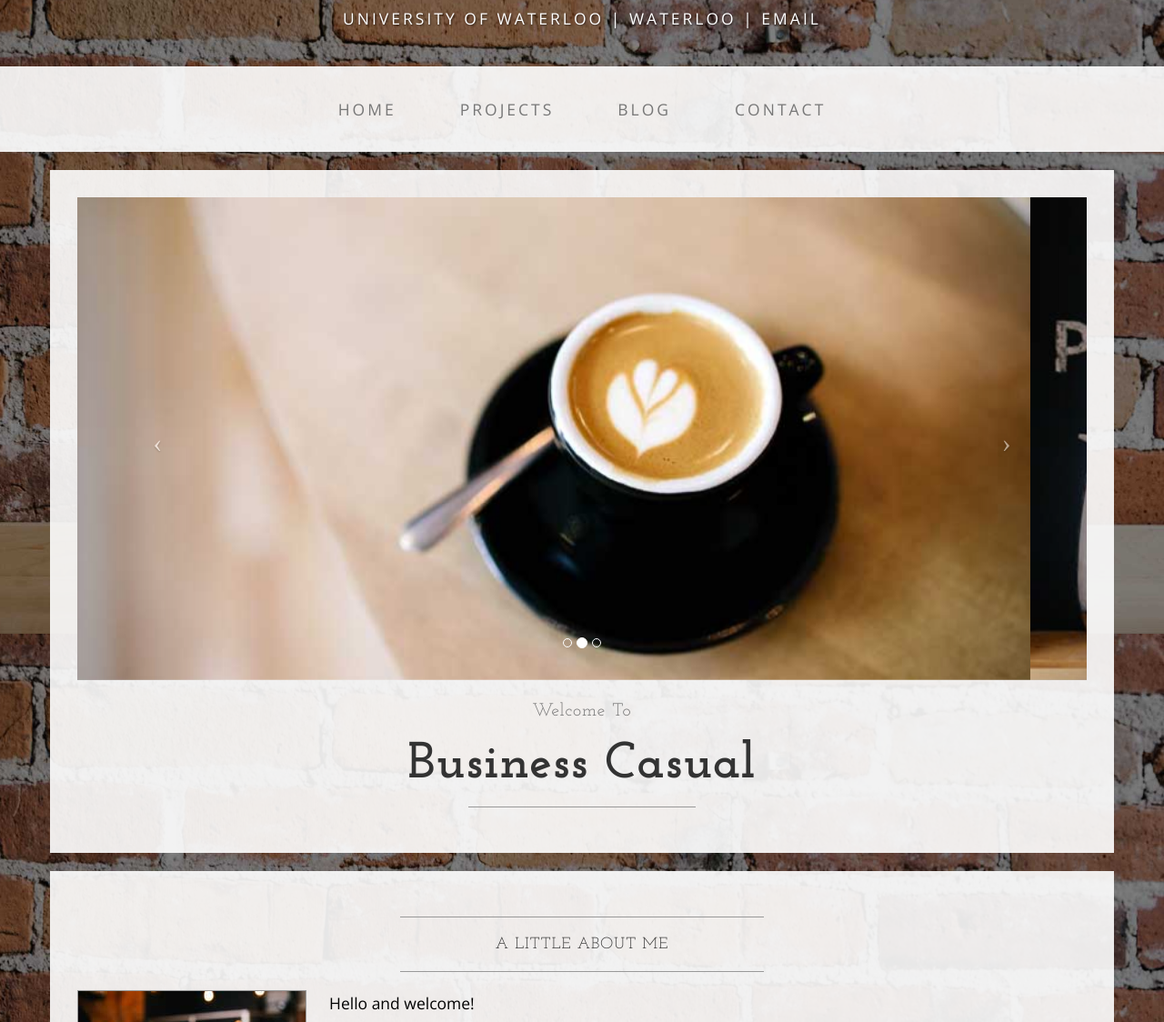
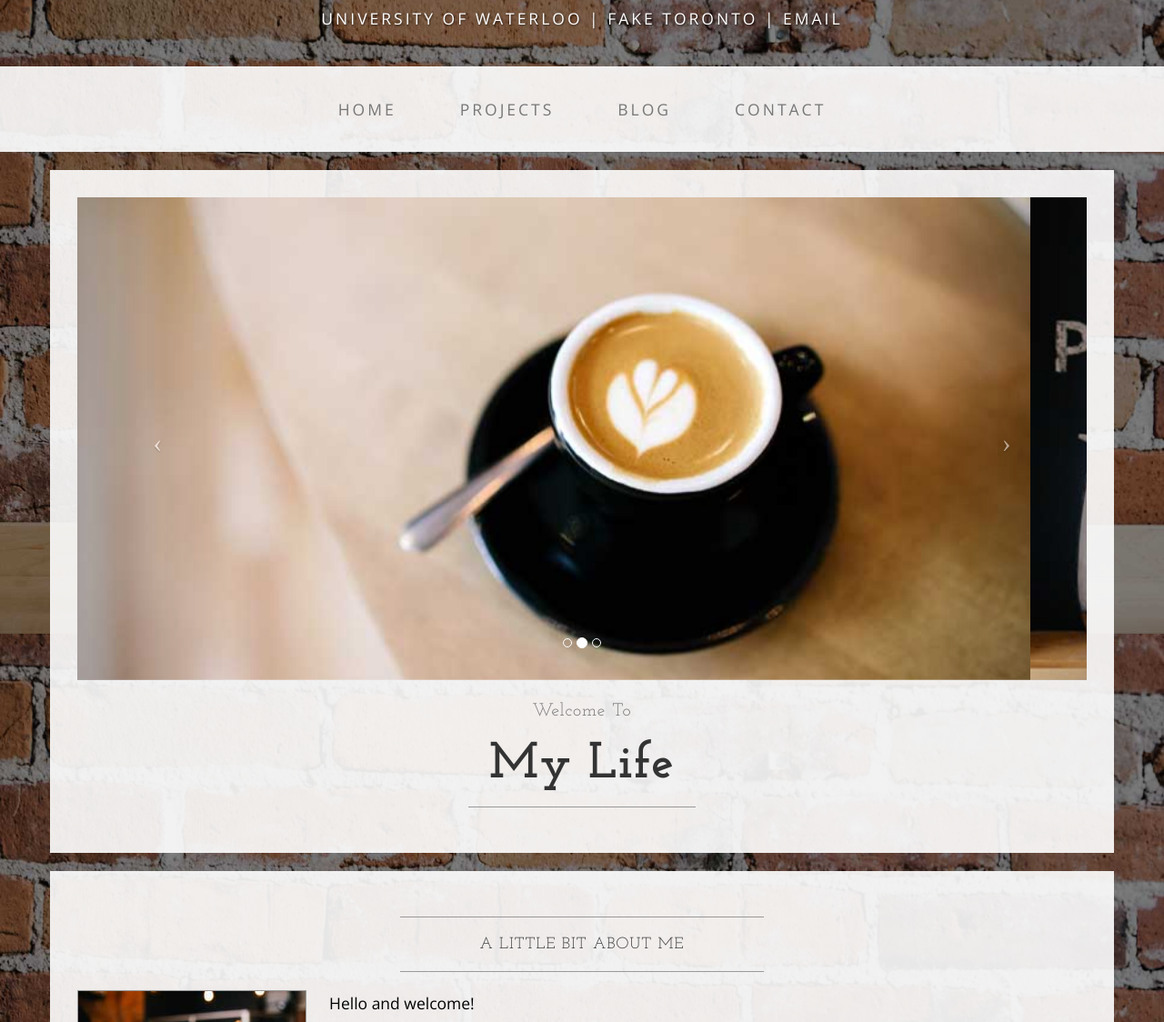
Before and after one commit to ChristinaLiu/christinaliu.github.io, a plain HTML site: page index.html in a window 1280 px wide. Shown: the part 103-1227 px from the top of the page at 91% size. Drawn offline with nearby package versions, Linux system fonts and the light colour scheme.

Commit message:
Update index.html

```diff
--- a/index.html
+++ b/index.html
@@ -33,7 +33,7 @@
 <body>
 
     <div class="brand">Christina Liu</div>
-    <div class="address-bar">University of Waterloo | Waterloo | email</div>
+    <div class="address-bar">University of Waterloo | Fake Toronto | email</div>
 
     <!-- Navigation -->
     <nav class="navbar navbar-default" role="navigation">
@@ -108,7 +108,7 @@
                     <h2 class="brand-before">
                         <small>Welcome to</small>
                     </h2>
-                    <h1 class="brand-name">Business Casual</h1>
+                    <h1 class="brand-name">My Life</h1>
                     <hr class="tagline-divider">
                     <h2>
                         <!--
@@ -125,7 +125,7 @@
             <div class="box">
                 <div class="col-lg-12">
                     <hr>
-                    <h2 class="intro-text text-center">A little about me
+                    <h2 class="intro-text text-center">A little bit about me
                        <!-- <strong>worth visiting</strong> -->
                     </h2>
                     <hr>
```
